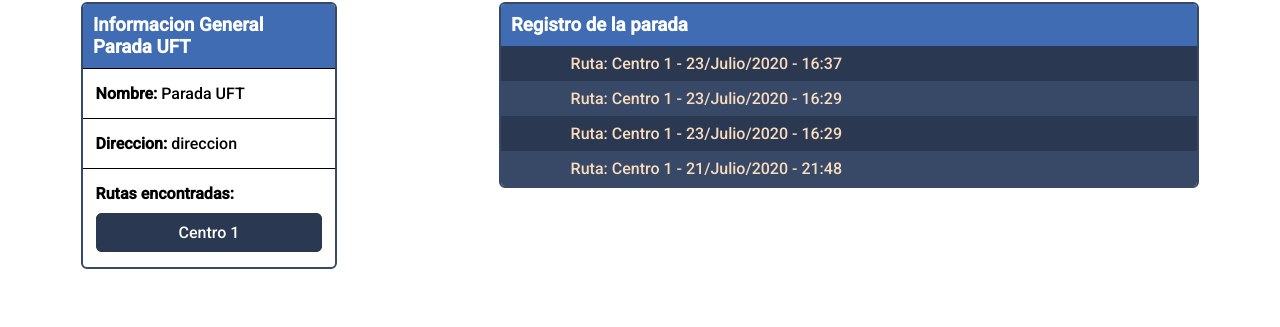
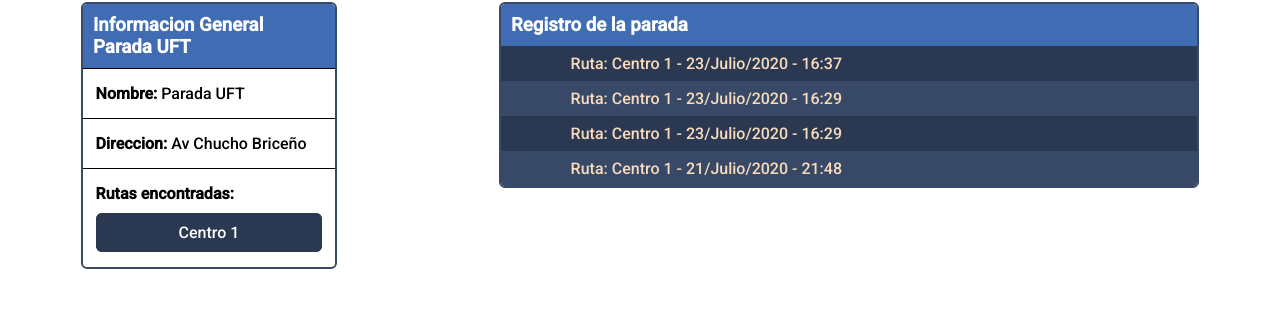
Before and after one commit to EgCode97/Bus-System-Automation, a Django app: page /ver/parada/UFT in a window 1280 px wide. Shown: the part 108-435 px from the top of the page. Run offline with Django 3.2, Linux system fonts and the light colour scheme; data comes from the database, SQL or seed files in the repository; some libraries are stand-ins or nearby versions.

Commit message:
now the address of the bus stop is a variable present in the context

```diff
--- a/Bus_automation/templates/stop_info.html
+++ b/Bus_automation/templates/stop_info.html
@@ -13,7 +13,7 @@
 
         <ul class="list-info">
         <li class="list-item"> <strong> Nombre: </strong>  {{title}}</li>
-        <li class="list-item"> <strong> Direccion: </strong> direccion </li>
+        <li class="list-item"> <strong> Direccion: </strong> {{bus_stop.address}} </li>
         <li class="list-item"> <strong> Rutas encontradas: </strong>
             <ul class="list-info list-routes">
                     {% for route in routes %}
```
